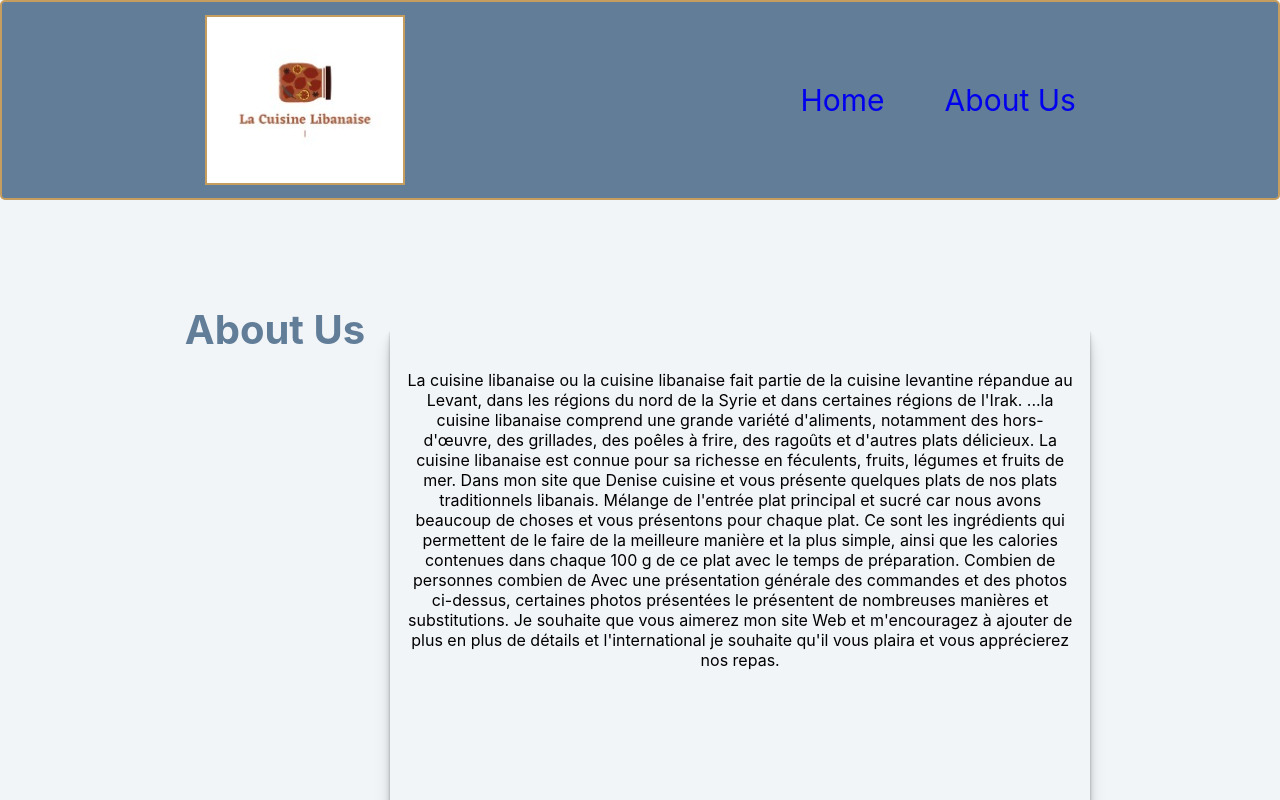
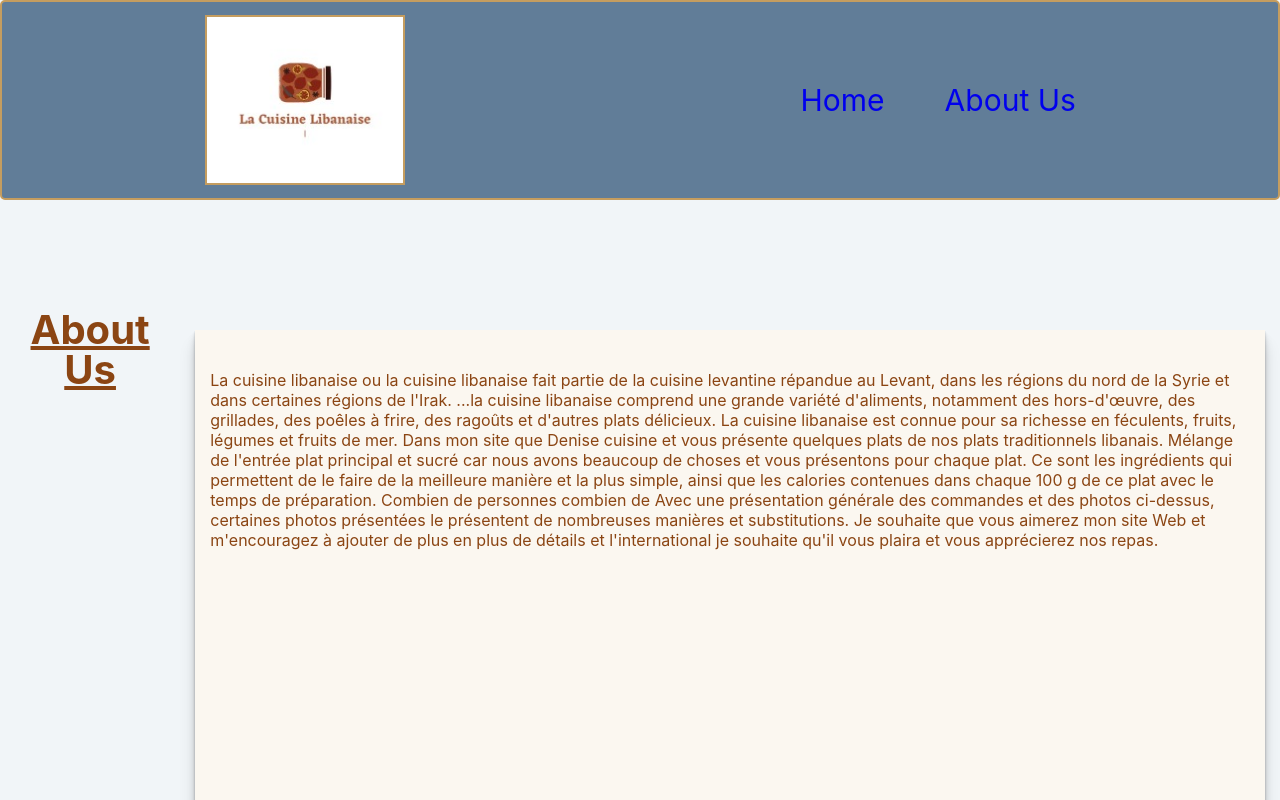
Before and after one commit to rimasemib/macuisinelibanaise, a React (Create React App) app: page /about in a window 1280 px wide. Shown: the top 800 px of the page. Built offline with nearby package versions, Linux system fonts and the light colour scheme.

Commit message:
about us pearl color

```diff
--- a/src/App.css
+++ b/src/App.css
@@ -183,6 +183,9 @@ Menu
   margin-bottom: 0;
   padding-top: 1rem;
 }
+.cuisTit{
+  font-size: 80px;
+}
 
 @media screen and (min-width: 768px) {
   .menu-item {
--- a/src/App.js
+++ b/src/App.js
@@ -4,10 +4,6 @@ import Menu from "./components/Menu";
 import Categories from "./components/Categories";
 import Header from "./components/Header";
 import Footer from "./components/Footer";
-import {Link} from "react-router-dom";
-
-
-
 import items from "../src/assets/data";
 import './App.css';
 
@@ -16,7 +12,7 @@ console.log(allCategories);
 
 function App() {
   const [menuItems, setMenuItems] = useState(items);
-  const [categories, setCategories] = useState(allCategories);
+  const [categories] = useState(allCategories);
 
   const filterItems = (category) => {
     if (category === 'all'){
@@ -32,7 +28,7 @@ function App() {
       <Header />
       <section className="menu section">
         <div className="title">
-          <h2>Ma Cuisine Libanaise</h2>
+          <h2 className="cuisTit">Ma Cuisine Libanaise</h2>
           <div className="underline"></div>
 
         </div>
--- a/src/pages/About.css
+++ b/src/pages/About.css
@@ -1,14 +1,15 @@
 .boxes {
   display: flex;
   justify-content: center;
+
 
 
 }
 .square {
   text-align: left;
   padding: 15px;
-  width:700px;
-  height: 500px;
+  width:1200px;
+  height: 1000px;
   padding-top: 40px;
   line-height: 20px;
   margin-bottom: 30px;
@@ -16,7 +17,10 @@
   box-sizing: border-box;
   margin-left: 15px;
   margin-right: 15px;
-  text-align: center;
+  background-color: #FBF7F0;
+  color: 	#8B4513;
+
+
 }
 
 .shadow-5 {
@@ -26,3 +30,7 @@
               0 8px 8px rgba(0,0,0,0.12),
               0 16px 16px rgba(0,0,0,0.12);
 }
+.aboutTit{
+  text-decoration: underline;
+  color: 	#8B4513;
+}
--- a/src/pages/About.js
+++ b/src/pages/About.js
@@ -9,12 +9,13 @@ const About = () => {
     <div >
     <Header />
     <div className='boxes'>
-      <h2>About Us</h2>
-      <p className='square shadow-5'>La cuisine libanaise ou la cuisine libanaise fait partie de la cuisine levantine répandue au Levant, dans les régions du nord de la Syrie et dans certaines régions de l'Irak.  ...la cuisine libanaise comprend
-       une grande variété d'aliments, notamment des hors-d'œuvre, des grillades, des poêles à frire, des ragoûts et d'autres plats délicieux.  La cuisine libanaise est connue pour sa richesse en féculents, fruits, légumes et fruits de mer. Dans mon site que Denise cuisine et vous présente quelques plats de nos plats traditionnels libanais. Mélange de l'entrée plat principal et sucré car nous avons beaucoup de choses et vous présentons pour chaque plat.  Ce sont les ingrédients qui permettent de le faire de la meilleure manière et la plus simple, ainsi que les calories contenues dans chaque 100 g de ce plat avec le temps de préparation.  Combien de personnes combien de
+      <h2 className="aboutTit">About Us</h2>
+      <p className='square shadow-5 parag12'>La cuisine libanaise ou la cuisine libanaise fait partie de la cuisine levantine répandue au Levant, dans les régions du nord de la Syrie et dans certaines régions de l'Irak.  ...la cuisine libanaise comprend
+        une grande variété d'aliments, notamment des hors-d'œuvre, des grillades, des poêles à frire, des ragoûts et d'autres plats délicieux.  La cuisine libanaise est connue pour sa richesse en féculents, fruits, légumes et fruits de mer. Dans mon site que Denise cuisine et vous présente quelques plats de nos plats traditionnels libanais. Mélange de l'entrée plat principal et sucré car nous avons beaucoup de choses et vous présentons pour chaque plat.  Ce sont les ingrédients qui permettent de le faire de la meilleure manière et la plus simple, ainsi que les calories contenues dans chaque 100 g de ce plat avec le temps de préparation.  Combien de personnes combien de
 
-      Avec une présentation générale des commandes et des photos ci-dessus, certaines photos présentées le présentent de nombreuses manières et substitutions.
-      Je souhaite que vous aimerez mon site Web et m'encouragez à ajouter de plus en plus de détails et l'international je souhaite qu'il vous plaira et vous apprécierez nos repas.</p>
+        Avec une présentation générale des commandes et des photos ci-dessus, certaines photos présentées le présentent de nombreuses manières et substitutions.
+        Je souhaite que vous aimerez mon site Web et m'encouragez à ajouter de plus en plus de détails et l'international je souhaite qu'il vous plaira et vous apprécierez nos repas.</p>
+
     </div>
     <Footer />
     </div>
```
